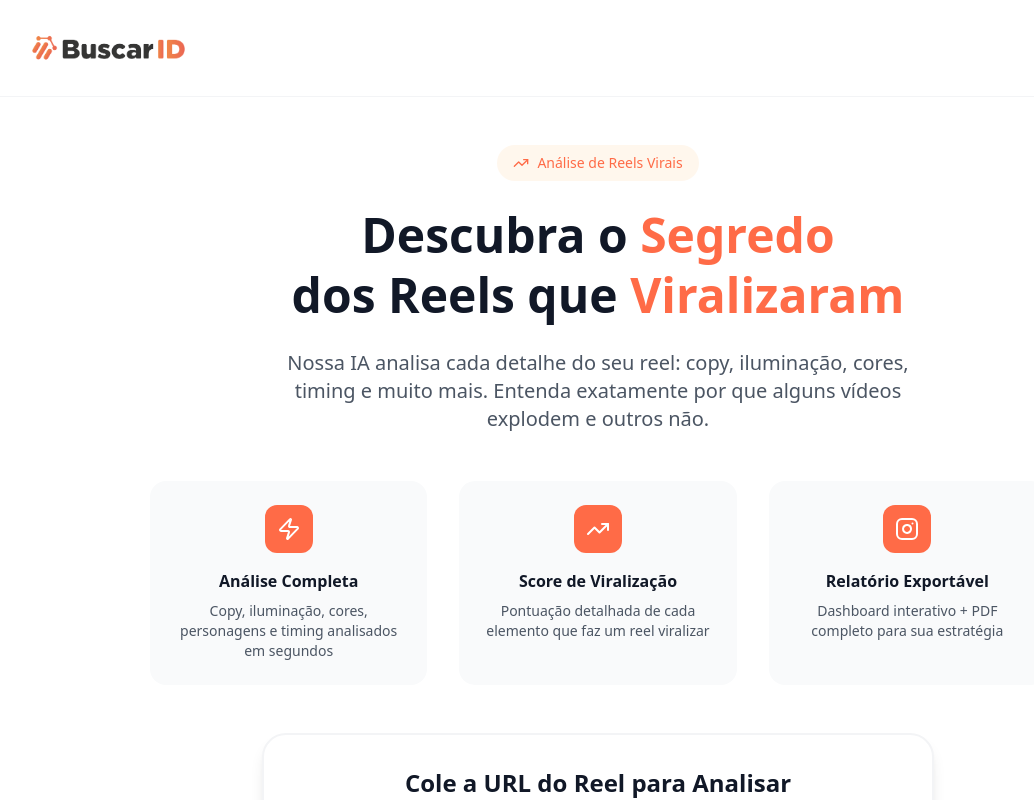
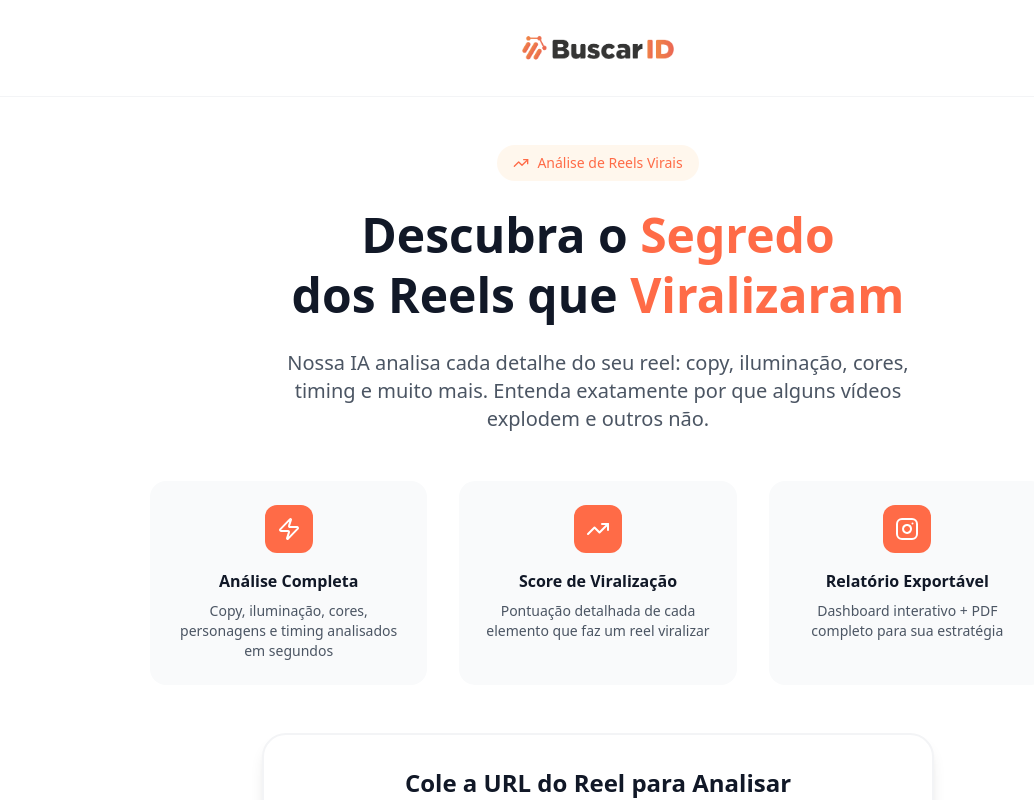
Before and after one commit to anafds/viral-reel-lens, a React (Vite) app: page / in a window 1280 px wide. Shown: the top 800 px of the page, without its empty margins (42-1076 px from the left). Built offline with nearby package versions, Linux system fonts and the light colour scheme.

Commit message:
Center header logo

```diff
--- a/src/components/AnalysisDashboard.tsx
+++ b/src/components/AnalysisDashboard.tsx
@@ -1,4 +1,3 @@
-
 import React, { useState } from 'react';
 import { Button } from '@/components/ui/button';
 import { Card, CardContent, CardHeader, CardTitle } from '@/components/ui/card';
@@ -69,7 +68,6 @@ const AnalysisDashboard = ({ data, onBackToStart }: AnalysisDashboardProps) => {
       {/* Header */}
       <header className="bg-white border-b border-gray-200 px-8 py-4">
         <div className="max-w-7xl mx-auto flex items-center justify-between">
-          <div className="flex items-center gap-4">
           <Button
             variant="ghost"
             onClick={onBackToStart}
@@ -78,12 +76,12 @@ const AnalysisDashboard = ({ data, onBackToStart }: AnalysisDashboardProps) => {
             <ArrowLeft className="w-4 h-4 mr-2" />
             Voltar
           </Button>
+
           <img
             src="/lovable-uploads/d68b8b84-5d85-40c7-9630-471dc9d0501b.png"
             alt="BuscarID"
             className="h-10"
           />
-          </div>
 
           <div className="flex items-center gap-4">
             <div className="text-right">
--- a/src/components/AnalysisLoadingScreen.tsx
+++ b/src/components/AnalysisLoadingScreen.tsx
@@ -77,7 +77,7 @@ const AnalysisLoadingScreen = () => {
     <div className="min-h-screen bg-white flex flex-col">
       {/* Header */}
       <header className="px-8 py-6 border-b border-gray-100">
-        <div className="max-w-6xl mx-auto">
+        <div className="max-w-6xl mx-auto flex justify-center">
           <img
             src="/lovable-uploads/d68b8b84-5d85-40c7-9630-471dc9d0501b.png"
             alt="BuscarID"
--- a/src/components/URLInputScreen.tsx
+++ b/src/components/URLInputScreen.tsx
@@ -34,7 +34,7 @@ const URLInputScreen = ({ onSubmit }: URLInputScreenProps) => {
     <div className="min-h-screen bg-white flex flex-col">
       {/* Header */}
       <header className="px-8 py-6 border-b border-gray-100">
-        <div className="max-w-6xl mx-auto">
+        <div className="max-w-6xl mx-auto flex justify-center">
           <img
             src="/lovable-uploads/d68b8b84-5d85-40c7-9630-471dc9d0501b.png"
             alt="BuscarID"
```
Lines whose indentation alone changed are shown as unchanged.
